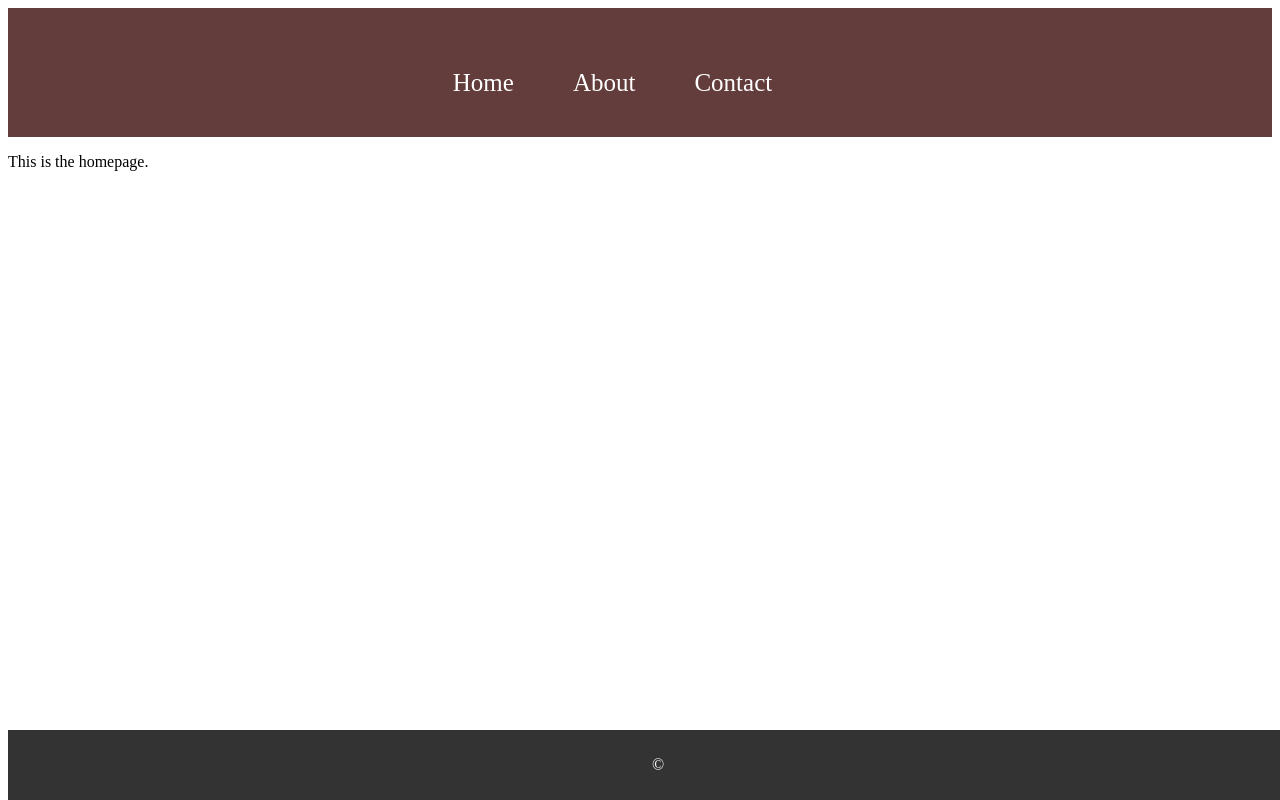
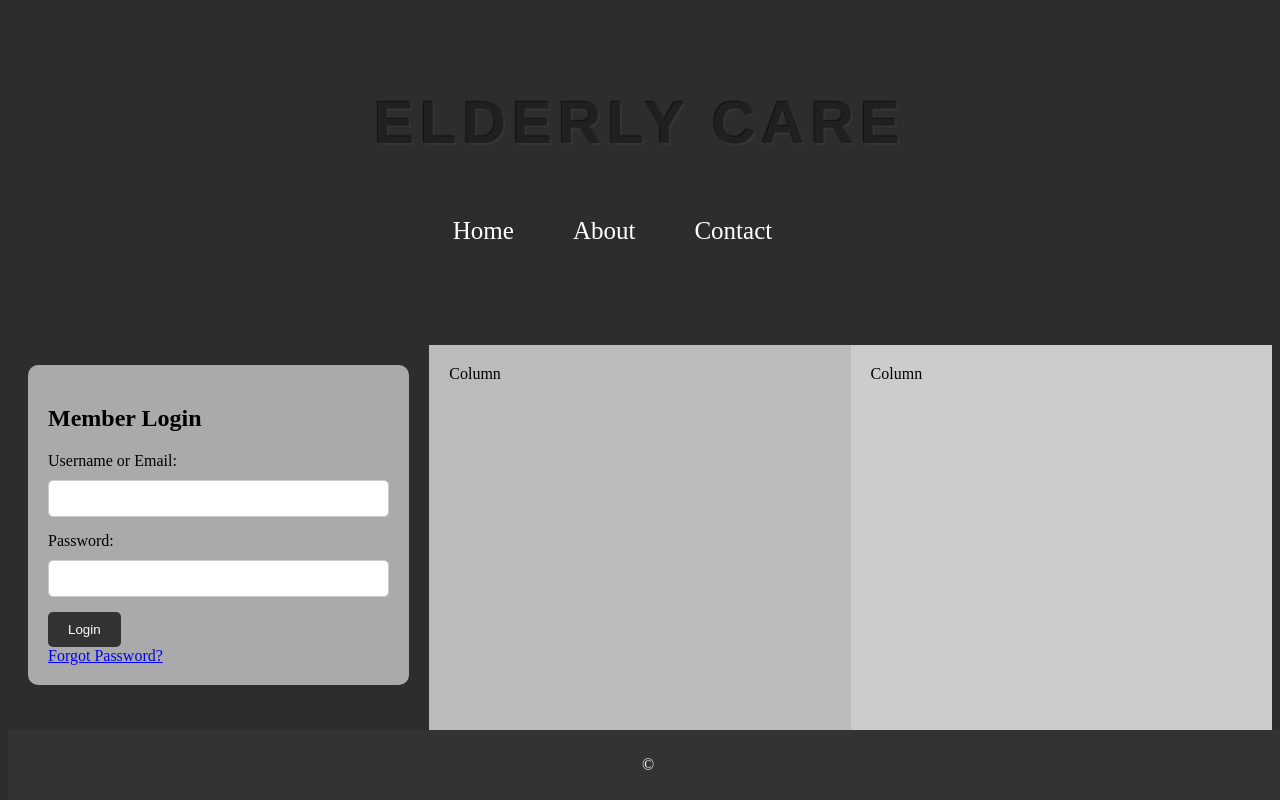
Before and after one commit to andra2410/elderlyCare, a Flask app: page /homepage in a window 1280 px wide. Run offline with Flask 3, Linux system fonts and the light colour scheme.

Commit message:
Designed the homepage.html, added a login form

```diff
--- a/app.py
+++ b/app.py
@@ -1,6 +1,6 @@
 from flask import Flask, render_template
 
-app = Flask(__name__)
+app = Flask(__name__, static_url_path='/static')
 
 
 @app.route('/homepage')
--- a/templates/base.html
+++ b/templates/base.html
@@ -5,11 +5,13 @@
     <meta name="viewport" content="width=device-width, initial-scale=1.0">
     <title>{% block title %}My Website{% endblock %}</title>
     <style>
-        /* CSS styles for the header */
+         body {
+        background-color: #2d2d2d;
+}
         header {
-            background-color: #633c3c;
+            background-color: #2d2d2d;
             color: #fff;
-            padding: 40px;
+            padding: 20px;
             text-align: center;
         }
 
@@ -42,11 +44,27 @@
             bottom: 0;
             width: 100%;
         }
+        h1 {
+  font-family: "Avant Garde", Avantgarde, "Century Gothic", CenturyGothic, "AppleGothic", sans-serif;
+  font-size: 60px;
+  padding: 20px 30px;
+  text-align: center;
+  text-transform: uppercase;
+  text-rendering: optimizeLegibility;
+    color: #202020;
+    background-color: #2d2d2d;
+    letter-spacing: .1em;
+    text-shadow:
+      -1px -1px 1px #111,
+      2px 2px 1px #363636;
+
+
+}
     </style>
 </head>
 <body>
     <header>
-        <h1>{% block header %}{% endblock %}</h1>
+        <h1>{% block header %}Elderly Care{% endblock %}</h1>
         <nav>
             <ul>
                 <li><a href="/">Home</a></li>
--- a/templates/homepage.html
+++ b/templates/homepage.html
@@ -2,8 +2,83 @@
 
 {% block title %}Homepage{% endblock %}
 
-{% block heading %}About Us{% endblock %}
+{% block content %}
 
-{% block content %}
-<p>This is the homepage.</p>
+<style>
+
+    * {
+      box-sizing: border-box;
+    }
+
+    .column {
+      float: left;
+      width: 33.33%;
+      padding: 20px;
+      height: 400px;   /*cat de mari sunt coloanele */
+      margin-top: 80px;    /*pozitionare in pagina */
+    }
+
+    .row:after {
+        content: "";
+        display: table;
+        clear: both;
+    }
+
+    @media (max-width: 600px) {
+        .column {
+            width: 100%;
+        }
+    }
+
+    .login-form {
+        background-color: #aaa; /* Adjust as needed */
+        padding: 20px;
+        border-radius: 10px;
+    }
+
+    .login-form label {
+        display: block;
+        margin-bottom: 10px;
+    }
+
+    .login-form input[type="text"],
+    .login-form input[type="password"] {
+        width: 100%;
+        padding: 10px;
+        margin-bottom: 15px;
+        border: 1px solid #ccc;
+        border-radius: 5px;
+    }
+
+    .login-form input[type="submit"] {
+        background-color: #333; /* Adjust as needed */
+        color: #fff;
+        border: none;
+        padding: 10px 20px;
+        border-radius: 5px;
+        cursor: pointer;
+    }
+
+</style>
+
+<div class="row">
+  <div class="column">
+    <div class="login-form">
+        <h2>Member Login</h2>
+        <form action="/login.html" method="post">
+            <label for="username">Username or Email:</label>
+            <input type="text" id="username" name="username" required>
+
+            <label for="password">Password:</label>
+            <input type="password" id="password" name="password" required>
+
+            <input type="submit" value="Login">
+        </form>
+        <a href="/forgot-password">Forgot Password?</a>
+    </div>
+  </div>
+  <div class="column" style="background-color:#bbb;">Column</div>
+  <div class="column" style="background-color:#ccc;">Column</div>
+</div>
+
 {% endblock %}
```
Also changed, not shown: templates/img/background.jpg (added).
